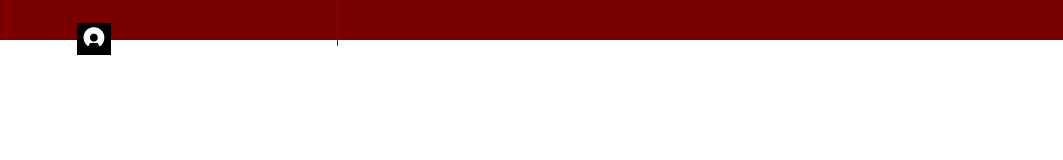
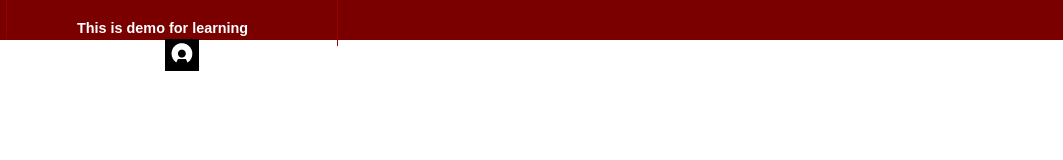
Before and after one commit to Aeropio/sample, a plain HTML site: page bbc.html in a window 1280 px wide. Shown: the full height of the page, 217-1280 px from the left. Drawn offline with Linux system fonts and the light colour scheme.

Commit message:
modified bbc html file

```diff
--- a/bbc.html
+++ b/bbc.html
@@ -2,7 +2,7 @@
 <!doctype html>
 <html>
 <head>
-    <title>Ajju's BBC</title>
+    <title>Sample BBC</title>
 
     <meta charset="utf-8" />
     <meta http-equiv="Content-type" content="text/html; charset=utf-8" />
@@ -81,7 +81,7 @@
                     <img src="images/bbclogo.png">
                 </div>
                 <div id = "signin">
-                    <p><img src="images/sign.png">Sign In</p>
+                    <p>This is demo for learning css and html<img src="images/sign.png">Sign In</p>
 
                 </div>
 
```
